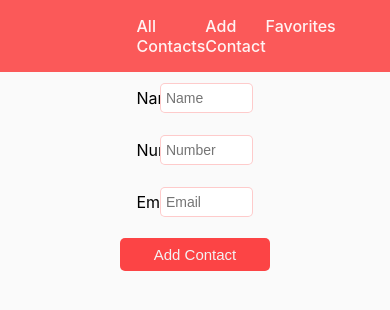
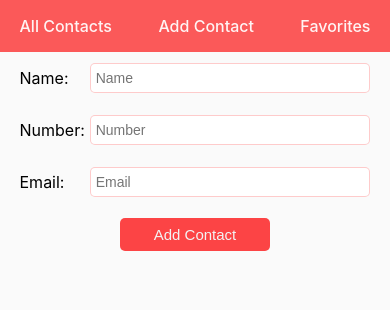
Before and after one commit to Amaru333/nextjs-contact-management, a Next.js app: page /add in a window 390 px wide. Shown: the top 310 px of the page. Built offline with nearby package versions, Linux system fonts and the light colour scheme.

Commit message:
Mobile view

```diff
--- a/components/styles/AddContact.module.css
+++ b/components/styles/AddContact.module.css
@@ -40,3 +40,9 @@
 .button:hover {
   background: #d63939;
 }
+
+@media only screen and (max-width: 600px) {
+  .container {
+    width: 90%;
+  }
+}
--- a/components/styles/ContactList.module.css
+++ b/components/styles/ContactList.module.css
@@ -41,3 +41,26 @@
   margin-right: 6px;
   cursor: pointer;
 }
+
+@media only screen and (max-width: 600px) {
+  .container {
+    width: 95vw;
+  }
+  .name {
+    width: 25%;
+  }
+  .number {
+    width: 25%;
+  }
+  .email {
+    width: 25%;
+  }
+  .action {
+    width: 25%;
+  }
+  .container_input {
+    width: 100%;
+    margin-left: 0;
+    padding-left: 0;
+  }
+}
--- a/components/styles/Header.module.css
+++ b/components/styles/Header.module.css
@@ -14,3 +14,9 @@
 .navbar_component {
   cursor: pointer;
 }
+
+@media only screen and (max-width: 600px) {
+  .inner_container {
+    width: 90%;
+  }
+}
```
Also changed, not shown: styles/Home.module.css (+18 -0 lines).
